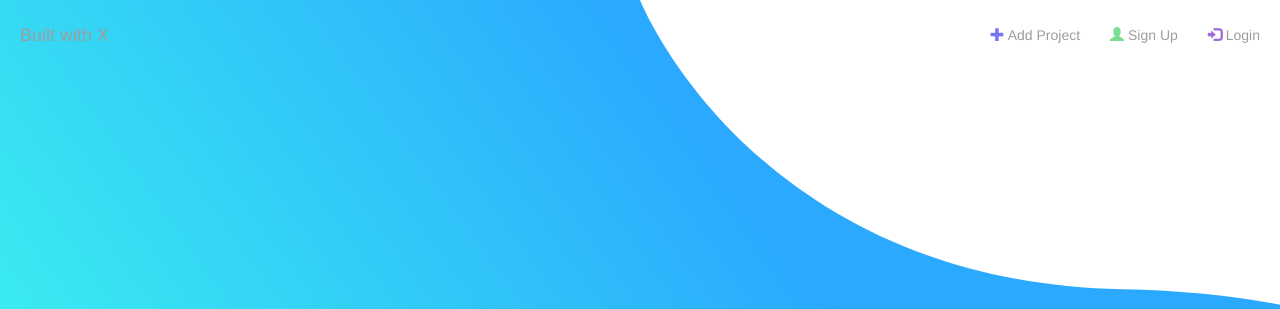
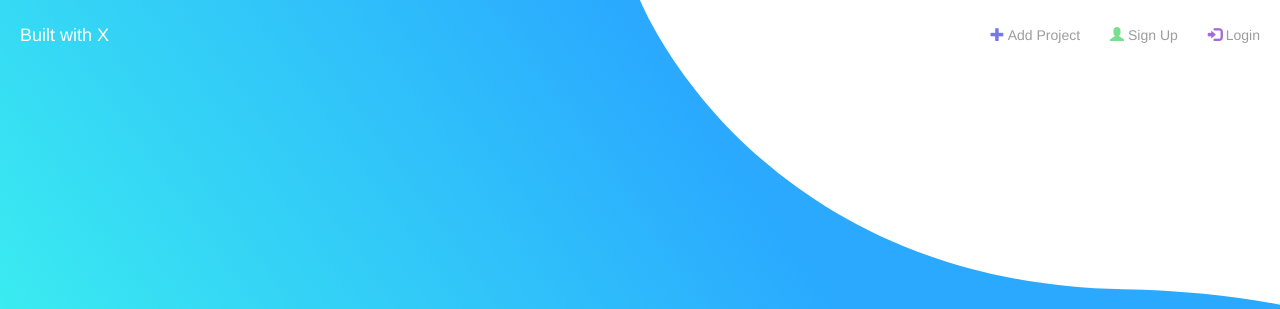
Before and after one commit to aanu1143/BuildWithX, a Django app: template templates/home.html in a window 1280 px wide. Shown: the top 309 px of the page. Run offline with Django 3.2, Linux system fonts and the light colour scheme; the template is opened without the code that fills it, so the values that code supplies are empty; some libraries are stand-ins or nearby versions.

Commit message:
font coloe

```diff
--- a/templates/includes/home_navbar.html
+++ b/templates/includes/home_navbar.html
@@ -2,7 +2,7 @@
  <nav class="navbar navbar-inverse homenav">
         <div class="container-fluid">
             <div class="navbar-header build">
-                <a class="navbar-brand homebuildname" id="homebuildname" href="{% url 'home' %}">Built with X</a>
+                <a class="navbar-brand homebuildname" id="homebuildname" href="{% url 'home' %}" style="color: white;">Built with X</a>
             </div>
             {% block search %}
             {% endblock search %}
```
